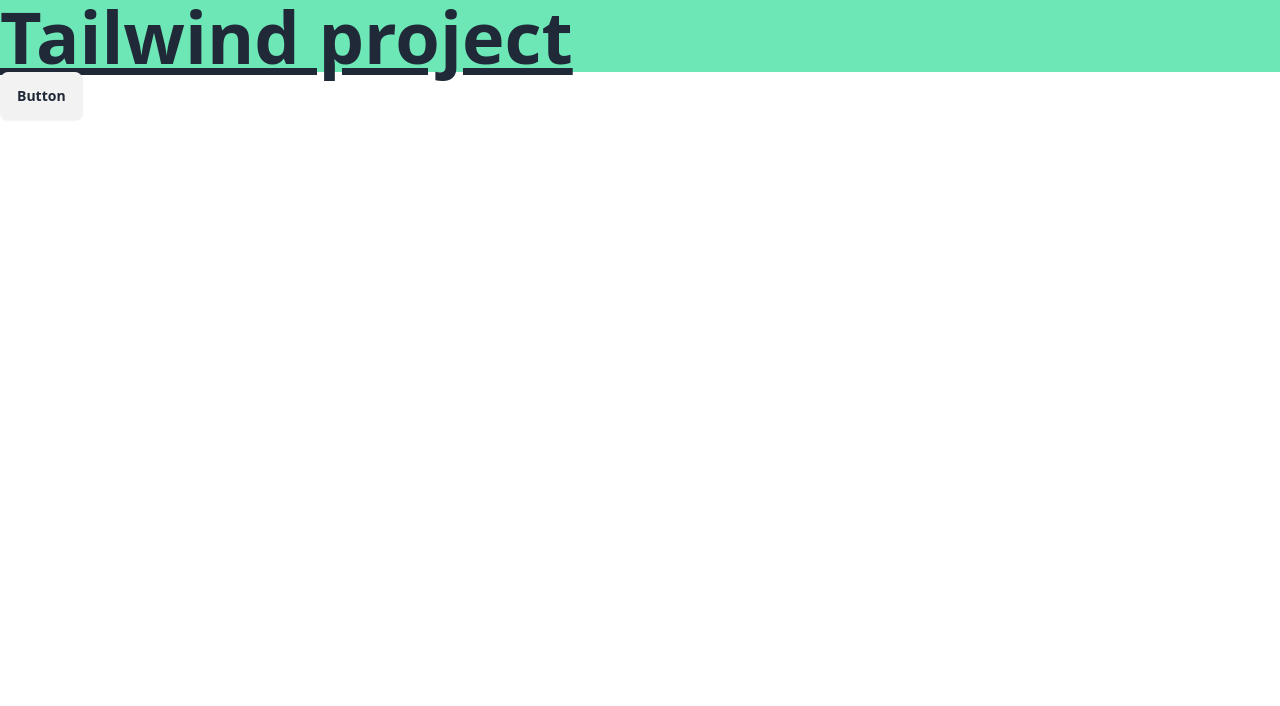
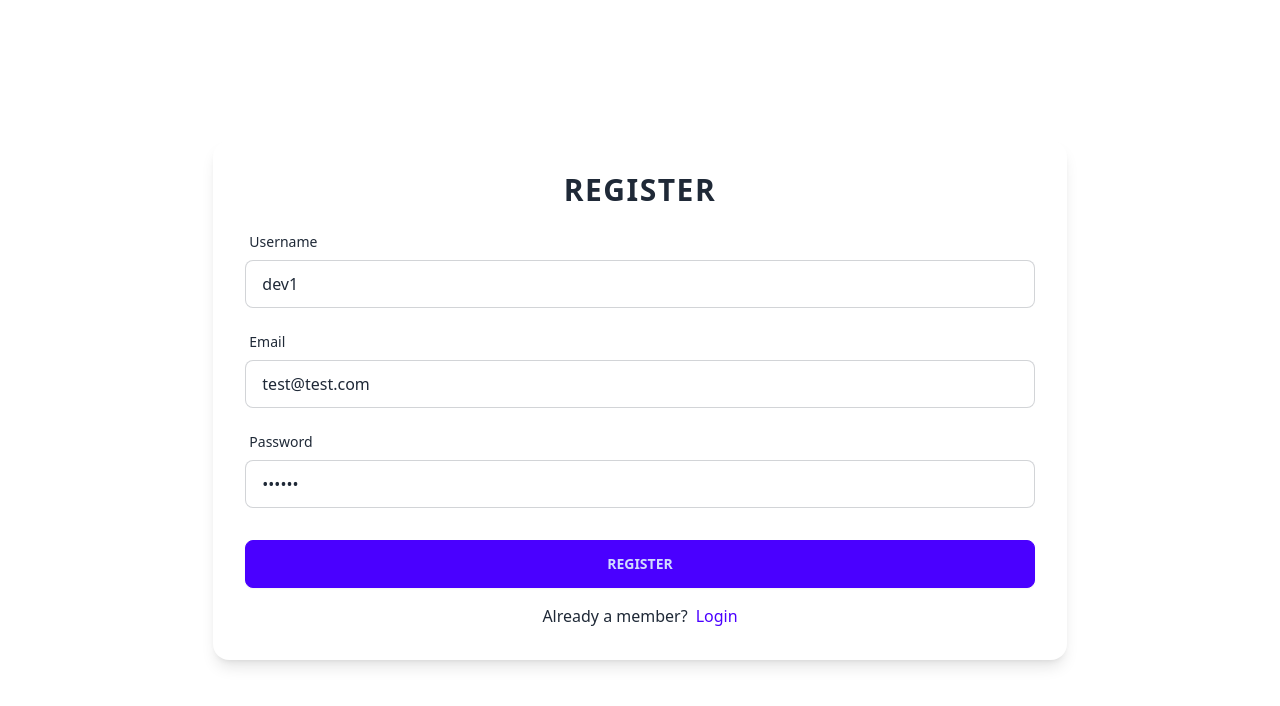
Before and after one commit to d-libards/comfy-ecommerce, a React (Vite) app: page /register in a window 1280 px wide. Shown: the top 706 px of the page. Built offline with nearby package versions, Linux system fonts and the light colour scheme.

Commit message:
login and register page done

```diff
--- a/src/App.jsx
+++ b/src/App.jsx
@@ -12,15 +12,58 @@ import {
   Orders,
 } from './pages';
 
+import { RouterProvider, createBrowserRouter } from 'react-router-dom';
+
+const router = createBrowserRouter([
+  {
+    path: '/',
+    element: <HomeLayout />,
+    errorElement: <Error />,
+    children: [
+      {
+        index: true,
+        element: <Landing />,
+      },
+      {
+        path: 'about',
+        element: <About />,
+      },
+      {
+        path: 'products',
+        element: <Products />,
+      },
+      {
+        path: 'products/:id',
+        element: <SingleProduct />,
+      },
+      {
+        path: 'cart',
+        element: <Cart />,
+      },
+      {
+        path: 'checkout',
+        element: <Checkout />,
+      },
+      {
+        path: 'orders',
+        element: <Orders />,
+      },
+    ],
+  },
+  {
+    path: '/login',
+    element: <Login />,
+    errorElement: <Error />,
+  },
+  {
+    path: '/register',
+    element: <Register />,
+    errorElement: <Error />,
+  },
+]);
+
 function App() {
-  return (
-    <>
-      <h1 className="text-7xl font-bold underline bg-emerald-300">
-        Tailwind project
-      </h1>
-      <button className="btn">Button</button>
-    </>
-  );
+  return <RouterProvider router={router} />;
 }
 
 export default App;
--- /dev/null
+++ b/src/components/FormInput.jsx
@@ -0,0 +1,16 @@
+const FormInput = ({ label, name, type, defaultValue }) => {
+  return (
+    <div className="form-control">
+      <label className="label">
+        <span className="label-text capitalize">{label}</span>
+      </label>
+      <input
+        type={type}
+        name={name}
+        defaultValue={defaultValue}
+        className="input input-bordered"
+      />
+    </div>
+  );
+};
+export default FormInput;
--- /dev/null
+++ b/src/components/SubmitBtn.jsx
@@ -0,0 +1,22 @@
+import { useNavigation } from 'react-router-dom';
+
+const SubmitBtn = ({ text }) => {
+  const navigation = useNavigation();
+
+  const isSubmitting = navigation.state === 'submitting';
+
+  return (
+    <button
+      type="submit"
+      disabled={isSubmitting}
+      className="btn btn-primary btn-block uppercase"
+    >
+      {isSubmitting ? (
+        <span className="loading loading-spinner">sending...</span>
+      ) : (
+        text || 'submit'
+      )}
+    </button>
+  );
+};
+export default SubmitBtn;
--- /dev/null
+++ b/src/components/index.js
@@ -0,0 +1,2 @@
+export { default as FormInput } from './FormInput';
+export { default as SubmitBtn } from './SubmitBtn';
--- a/src/pages/Error.jsx
+++ b/src/pages/Error.jsx
@@ -1,4 +1,35 @@
+import { useRouteError, Link } from 'react-router-dom';
+
 const Error = () => {
-  return <div>Error</div>;
+  const error = useRouteError();
+
+  if (error.status === 404) {
+    return (
+      <main className="grid min-h-[100vh] px-8 place-items-center">
+        <div className="text-center">
+          <p className="text-9xl font-semibold text-primary">404</p>
+          <h1 className="mt-4 text-3xl font-bold tracking-tight sm:text-5xl">
+            Page not found
+          </h1>
+          <p className="mt-6 text-lg leading-7">
+            Sorry, we couldn't find the page you're looking for.
+          </p>
+          <div className="mt-10">
+            <Link to="/" className="btn btn-secondary uppercase">
+              go back home
+            </Link>
+          </div>
+        </div>
+      </main>
+    );
+  }
+
+  return (
+    <main className="grid min-h-[100vh] place-items-center px-8">
+      <h4 className="text-center font-bold text-4xl">
+        Something went wrong...
+      </h4>
+    </main>
+  );
 };
 export default Error;
--- a/src/pages/HomeLayout.jsx
+++ b/src/pages/HomeLayout.jsx
@@ -1,4 +1,13 @@
+import { Outlet } from 'react-router-dom';
+
 const HomeLayout = () => {
-  return <div>HomeLayout</div>;
+  return (
+    <>
+      <nav>
+        <span className="text-4xl text-primary">Comfy</span>
+      </nav>
+      <Outlet />
+    </>
+  );
 };
 export default HomeLayout;
--- a/src/pages/Login.jsx
+++ b/src/pages/Login.jsx
@@ -1,4 +1,45 @@
+import { FormInput, SubmitBtn } from '../components';
+import { Form, Link } from 'react-router-dom';
+
 const Login = () => {
-  return <div>Login</div>;
+  return (
+    <section className="h-screen grid place-items-center">
+      <Form
+        method="post"
+        className="card w-2/3 p-8 bg-base-100 shadow-lg flex flex-col gap-y-4"
+      >
+        <h4 className="text-center text-3xl font-bold uppercase tracking-wider">
+          Login
+        </h4>
+        <FormInput
+          label="email"
+          type="email"
+          defaultValue="test@test.com"
+          name="identifier"
+        />
+        <FormInput
+          label="password"
+          type="password"
+          defaultValue="secret"
+          name="password"
+        />
+        <div className="mt-4">
+          <SubmitBtn text="Login" />
+        </div>
+        <button className="btn btn-block btn-secondary mt-2 uppercase">
+          Guest User
+        </button>
+        <p className="text-center">
+          Not a member yet?
+          <Link
+            className="ml-2 link link-hover link-primary capitalize"
+            to="/register"
+          >
+            register
+          </Link>
+        </p>
+      </Form>
+    </section>
+  );
 };
 export default Login;
--- a/src/pages/Register.jsx
+++ b/src/pages/Register.jsx
@@ -1,4 +1,49 @@
+import { FormInput, SubmitBtn } from '../components';
+import { Form, Link } from 'react-router-dom';
+
 const Register = () => {
-  return <div>Register</div>;
+  return (
+    <section className="h-screen grid place-items-center">
+      <Form
+        method="post"
+        className="card w-2/3 p-8 bg-base-100 shadow-lg flex flex-col gap-y-4"
+      >
+        <h4 className="text-center text-3xl font-bold uppercase tracking-wider">
+          Register
+        </h4>
+        <FormInput
+          label="username"
+          type="text"
+          defaultValue="dev1"
+          name="username"
+        />
+        <FormInput
+          label="email"
+          type="email"
+          defaultValue="test@test.com"
+          name="identifier"
+        />
+        <FormInput
+          label="password"
+          type="password"
+          defaultValue="secret"
+          name="password"
+        />
+        <div className="mt-4">
+          <SubmitBtn text="Register" />
+        </div>
+
+        <p className="text-center">
+          Already a member?
+          <Link
+            className="ml-2 link link-hover link-primary capitalize"
+            to="/login"
+          >
+            login
+          </Link>
+        </p>
+      </Form>
+    </section>
+  );
 };
 export default Register;
```
